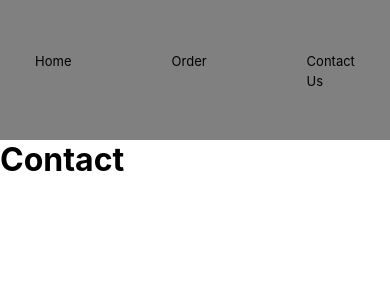
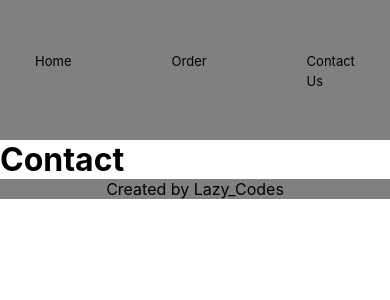
Before and after one commit to Temi-Michael/Hope-In-God-Ent, a React (Create React App) app: page /contact in a window 390 px wide. Shown: the top 300 px of the page. Built offline with nearby package versions, Linux system fonts and the light colour scheme.

Commit message:
New Commit for Hope In God Ent Web and Mobile App

```diff
--- a/src/App.css
+++ b/src/App.css
@@ -33,3 +33,14 @@
   }
 
 }
+
+/* Footer */
+
+.Footer {
+  background-color: grey;
+}
+
+footer {
+  display: flex;
+  justify-content: center;
+}
--- a/src/components/Footer.js
+++ b/src/components/Footer.js
@@ -1,3 +1,9 @@
 export default function Footer() {
-
+    return (
+        <div className="Footer">
+            <footer>
+                <p>Created by Lazy_Codes</p>
+            </footer>
+        </div>
+    )
 };
```
